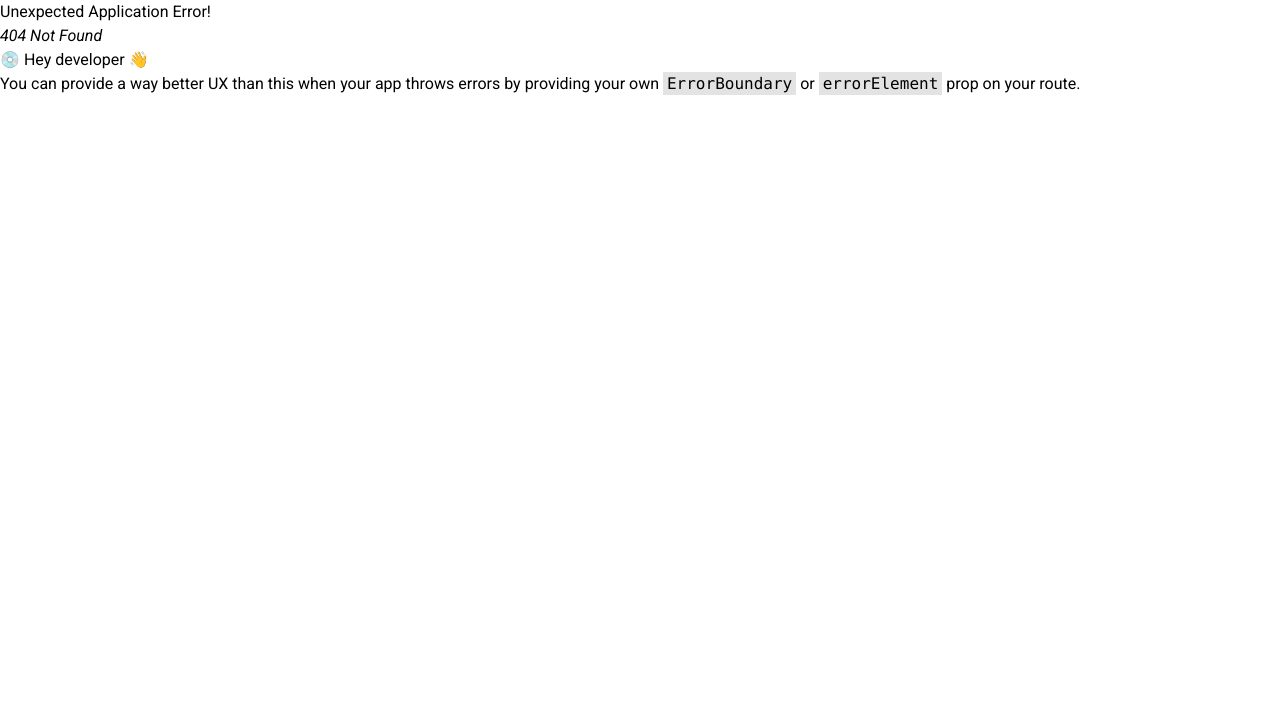
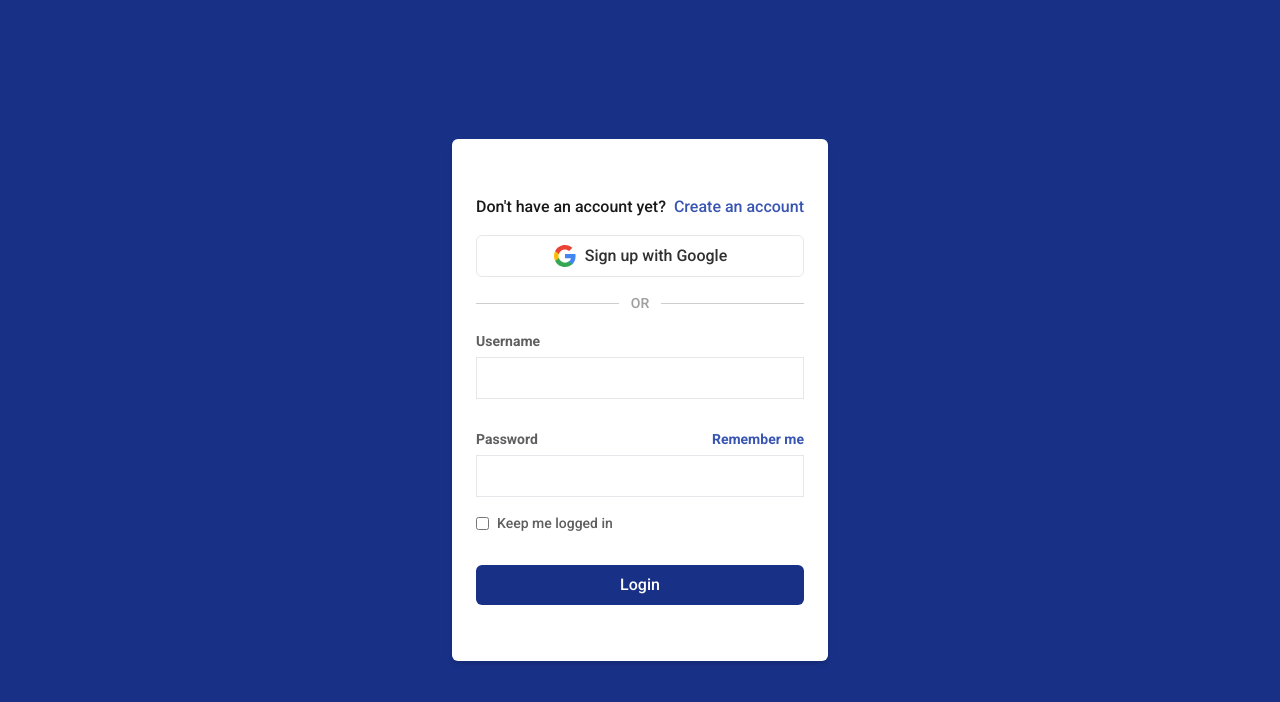
Before and after one commit to memoye/gp-test, a React (Vite) app: page /login in a window 1280 px wide. Before the commit this address had no page. Shown: the top 702 px of the page. Built offline with nearby package versions, Linux system fonts and the light colour scheme.

Commit message:
add login page

```diff
--- a/index.html
+++ b/index.html
@@ -3,7 +3,7 @@
 
 <head>
   <meta charset="UTF-8" />
-  <link rel="icon" type="image/svg+xml" href="/logo-icon.svg" />
+  <link rel="icon" type="image/svg+xml" href="/icons/logo-icon.svg" />
 
   <link rel="preconnect" href="https://fonts.googleapis.com">
   <link rel="preconnect" href="https://fonts.gstatic.com" crossorigin>
--- /dev/null
+++ b/src/assets/google-icon.tsx
@@ -0,0 +1,38 @@
+import SVGComp, { SVGCompProps } from "../components/common/svg";
+
+export function GoogleIcon({
+  color,
+  width,
+  height,
+  size,
+  ...props
+}: SVGCompProps) {
+  return (
+    <SVGComp
+      width={width}
+      height={height}
+      viewBox="0 0 24 24"
+      color={color}
+      size={size}
+      {...props}
+    >
+      <path
+        d="M22.56 12.25c0-.78-.07-1.53-.2-2.25H12v4.26h5.92c-.26 1.37-1.04 2.53-2.21 3.31v2.77h3.57c2.08-1.92 3.28-4.74 3.28-8.09z"
+        fill="#4285F4"
+      />
+      <path
+        d="M12 23c2.97 0 5.46-.98 7.28-2.66l-3.57-2.77c-.98.66-2.23 1.06-3.71 1.06-2.86 0-5.29-1.93-6.16-4.53H2.18v2.84C3.99 20.53 7.7 23 12 23z"
+        fill="#34A853"
+      />
+      <path
+        d="M5.84 14.09c-.22-.66-.35-1.36-.35-2.09s.13-1.43.35-2.09V7.07H2.18C1.43 8.55 1 10.22 1 12s.43 3.45 1.18 4.93l2.85-2.22.81-.62z"
+        fill="#FBBC05"
+      />
+      <path
+        d="M12 5.38c1.62 0 3.06.56 4.21 1.64l3.15-3.15C17.45 2.09 14.97 1 12 1 7.7 1 3.99 3.47 2.18 7.07l3.66 2.84c.87-2.6 3.3-4.53 6.16-4.53z"
+        fill="#EA4335"
+      />
+      <path d="M1 1h22v22H1z" fill="none" />
+    </SVGComp>
+  );
+}
--- a/src/components/cards/profile-select-card.tsx
+++ b/src/components/cards/profile-select-card.tsx
@@ -1,9 +1,23 @@
-import { ChevronsUpDownIcon } from "lucide-react";
+import { ChevronsDownUpIcon, ChevronsUpDownIcon, LogOut } from "lucide-react";
+import { CardContainer } from "../common/card-container";
+import { useState } from "react";
+import { useNavigate } from "react-router-dom";
 
 export const ProfileSelectCard = () => {
+  const [showOptions, setShowOptions] = useState(false);
+  const navigate = useNavigate();
+
+  function toggleShowOptions() {
+    setShowOptions((prev) => !prev);
+  }
+
+  const logout = () => {
+    navigate("/login");
+  };
+
   return (
-    <section className="flex cursor-pointer items-center justify-between p-4 gap-2 bg-primary-lighter rounded-md">
-      <div className="flex gap-2">
+    <section className="flex relative cursor-pointer items-center justify-between p-4 gap-2 rounded-md">
+      <div className="flex gap-2 items-center">
         <div className="size-10 flex items-center justify-center overflow-hidden bg-[#ECD348] rounded-full">
           <img
             className="w-full aspect-square rounded-full"
@@ -11,15 +25,40 @@ export const ProfileSelectCard = () => {
             alt="user"
           />
         </div>
-        <p className="flex flex-col gap-0.5 mr-2">
+        <p className="mr-2">
           <strong className="font-medium text-sm tracking-wide">
-            Dlex Designs
+            Jane Smith
           </strong>
-          <span className="text-white/[0.42]">general team</span>
         </p>
       </div>
 
-      <ChevronsUpDownIcon size={18} />
+      <button onClick={toggleShowOptions}>
+        {showOptions ? (
+          <ChevronsDownUpIcon size={18} />
+        ) : (
+          <ChevronsUpDownIcon size={18} />
+        )}
+      </button>
+
+      <CardContainer
+        className={`bg-gray-200/60 backdrop-blur-md hover:border-primary text-center flex items-center flex-row justify-between transition-all ring-offset-1 duration-100 overflow-hidden left-4 absolute font-black top-1/2 w-3/5 -translate-y-1/2
+           ${
+             showOptions
+               ? "h-4/6 ring-offset-primary ring-2 hover:ring-white "
+               : "h-0 !p-0"
+           }`}
+        border={false}
+      >
+        <button
+          onClick={logout}
+          className="flex items-center gap-2 text-center w-full text-primary"
+        >
+          <span>
+            <LogOut size={20} />
+          </span>
+          <span>Logout</span>
+        </button>
+      </CardContainer>
     </section>
   );
 };
--- /dev/null
+++ b/src/components/forms/login-form.tsx
@@ -0,0 +1,82 @@
+import { Link, useNavigate } from "react-router-dom";
+import { GoogleIcon } from "../../assets/google-icon";
+
+export const LoginForm = () => {
+  const navigate = useNavigate();
+
+  return (
+    <form
+      onSubmit={(e) => {
+        e.preventDefault();
+        navigate("/");
+      }}
+    >
+      <p className="flex font-medium text-foreground gap-2 items-center mb-4">
+        Don&apos;t have an account yet?{" "}
+        <Link className="group text-action font-medium" to="signup">
+          <span className="animated-underline before:bg-action">
+            Create an account
+          </span>
+        </Link>
+      </p>
+
+      <button
+        type="button"
+        className="flex justify-center items-center gap-2 font-medium text-foreground/90 p-2 border w-full rounded-md"
+      >
+        <GoogleIcon /> <span>Sign up with Google</span>
+      </button>
+
+      <div>
+        <span className="my-4 flex items-center gap-3 font-medium text-foreground-lighter text-sm before:h-px before:flex-1 before:bg-foreground-lighter before:opacity-50 before:content-[''] after:h-px after:flex-1 after:bg-foreground-lighter after:opacity-50 after:content-['']">
+          OR
+        </span>
+      </div>
+
+      <div>
+        <label
+          className="text-sm mb-1.5 inline-flex font-semibold text-foreground-light"
+          htmlFor="username"
+        >
+          Username
+        </label>
+        <br />
+        <input
+          type="text"
+          className="border bg-transparent w-full mb-1.5 p-2 focus-within:outline-primary"
+        />
+      </div>
+
+      <div>
+        <div className="text-sm mt-6 inline-flex items-center justify-between w-full mb-1.5 font-semibold text-foreground-light">
+          <label htmlFor="username">Password</label>{" "}
+          <Link className="text-action group" to="/password-recovery">
+            <span className="animated-underline before:bg-action">
+              Remember me
+            </span>
+          </Link>
+        </div>
+        <br />
+        <input
+          type="password"
+          id="password"
+          className="border bg-transparent w-full p-2 focus-within:outline-primary"
+        />
+      </div>
+
+      <div className="mt-4 flex items-center gap-2">
+        <input type="checkbox" id="save_user" name="save_user" />
+        <label
+          className="text-sm font-medium text-foreground-light"
+          htmlFor="save_user"
+        >
+          Keep me logged in
+        </label>
+      </div>
+
+      <button className="w-full mt-8 p-2 bg-primary rounded-md text-white font-medium ">
+        Login
+      </button>
+    </form>
+  );
+};
--- /dev/null
+++ b/src/components/layouts/auth-layout.tsx
@@ -0,0 +1,9 @@
+import { Outlet } from "react-router-dom";
+
+export const AuthLayout = () => {
+  return (
+    <div className="min-h-svh w-full grid items-center justify-center bg-primary">
+      <Outlet />
+    </div>
+  );
+};
--- a/src/components/layout.tsx
+++ b/src/components/layouts/in-app-layout.tsx
@@ -1,17 +1,18 @@
 import { useState } from "react";
-import { SidePanel } from "./side-panel";
-import { Outlet } from "react-router-dom";
-import { UserProfile } from "./user-profile";
 import { MenuIcon, SearchIcon } from "lucide-react";
 
-export type LayoutContextType = {
+import { SidePanel } from "../side-panel";
+import { Outlet } from "react-router-dom";
+import { UserProfile } from "../user-profile";
+
+export type InAppLayoutContextType = {
   handleProfile: (action?: "open" | "close") => void;
   handleSidePanel: (action?: "open" | "close") => void;
   profileOpen: boolean;
   sidePanelOpen: boolean;
 };
 
-export const Layout = () => {
+export const InAppLayout = () => {
   const [sidePanelOpen, setSidePanelOpen] = useState(false);
   const [profileOpen, setProfileOpen] = useState(false);
 
@@ -81,7 +82,7 @@ export const Layout = () => {
               sidePanelOpen,
               handleProfile,
               handleSidePanel,
-            } satisfies LayoutContextType
+            } satisfies InAppLayoutContextType
           }
         />
       </div>
--- a/src/hooks/useLayoutContext.ts
+++ b/src/hooks/useLayoutContext.ts
@@ -1,8 +1,8 @@
 import { useOutletContext } from "react-router-dom";
-import { LayoutContextType } from "../components/layout";
+import { type InAppLayoutContextType } from "../components/layouts/in-app-layout";
 
 export const useLayoutContext = () => {
-  const layoutcontext = useOutletContext<LayoutContextType>();
+  const layoutcontext = useOutletContext<InAppLayoutContextType>();
 
   return layoutcontext;
 };
--- /dev/null
+++ b/src/pages/Login.tsx
@@ -0,0 +1,11 @@
+import { LoginForm } from "../components/forms/login-form";
+
+const Login = () => {
+  return (
+    <div className="bg-white px-6 py-14 shadow-md rounded-md">
+      <LoginForm />
+    </div>
+  );
+};
+
+export default Login;
```
Also changed, not shown: src/router.tsx (+13 -2 lines).
